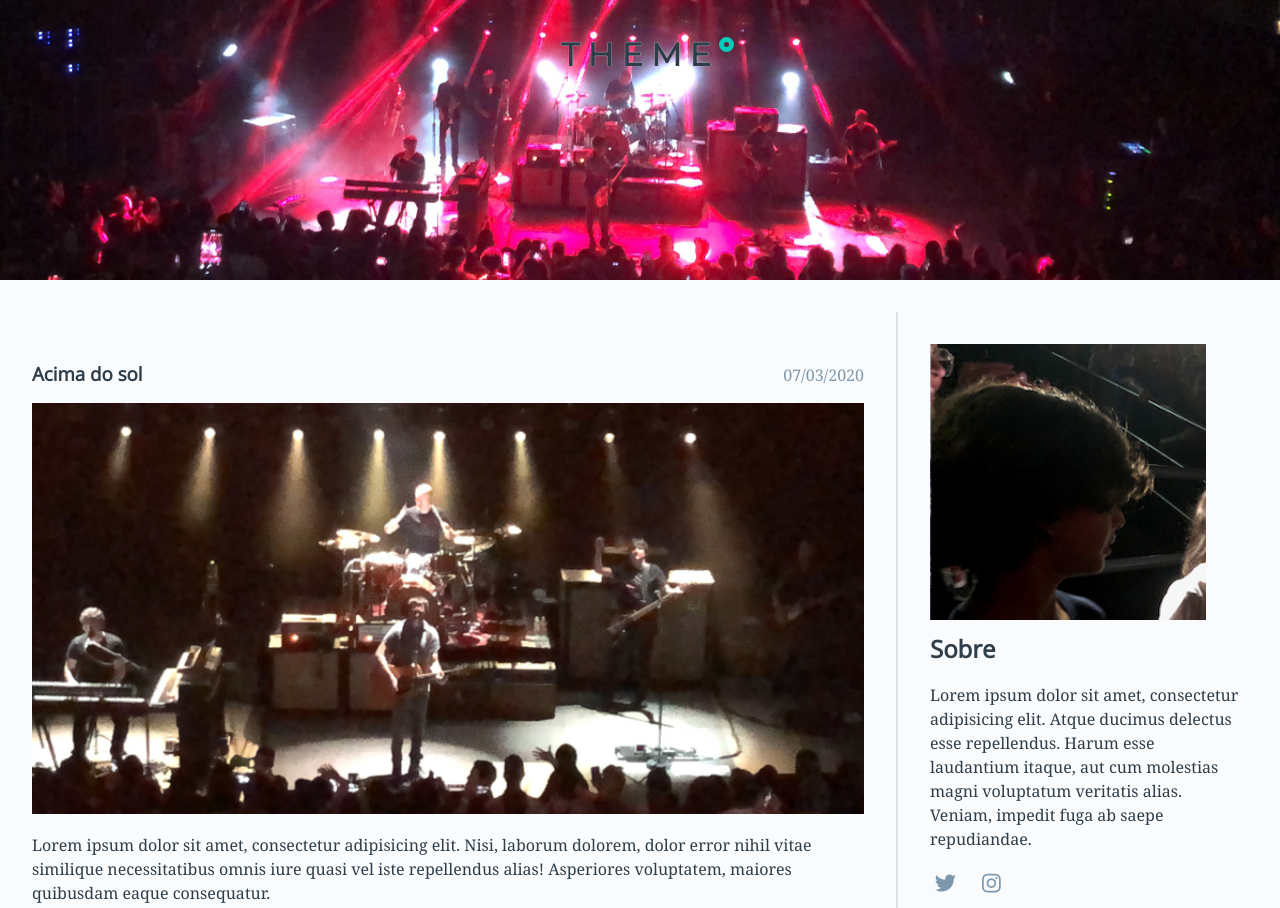
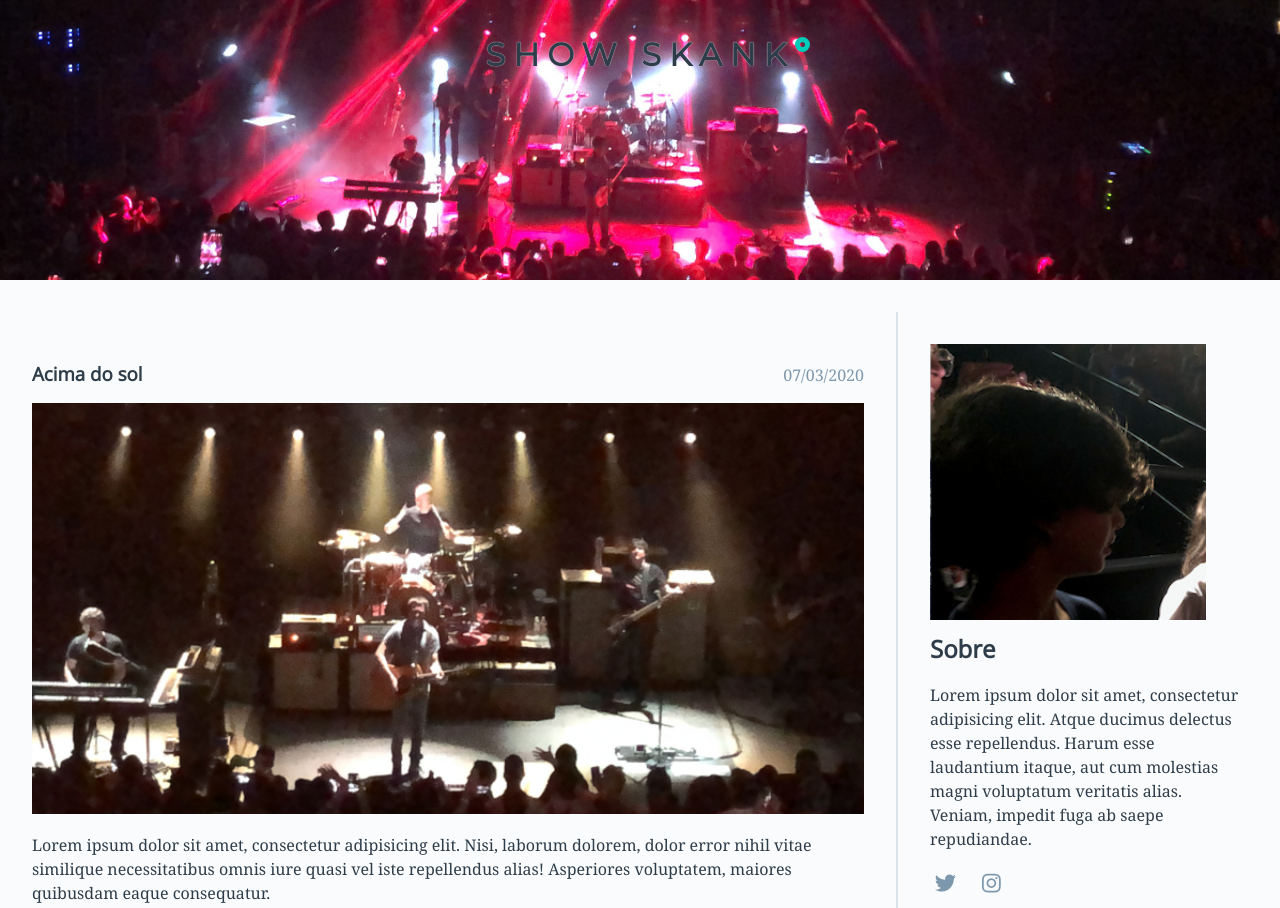
Before and after one commit to mariojp/course-git-blog-project, a plain HTML site: page index.html in a window 1280 px wide. Shown: the top 908 px of the page. Drawn offline with nearby package versions, Linux system fonts and the light colour scheme.

Commit message:
change blog title

```diff
--- a/index.html
+++ b/index.html
@@ -12,7 +12,7 @@
 </head>
 <body>
     <header class="page-header">
-        <h1>Theme</h1>
+        <h1>Show Skank</h1>
     </header>
         <div class="container">
         <main>
```
